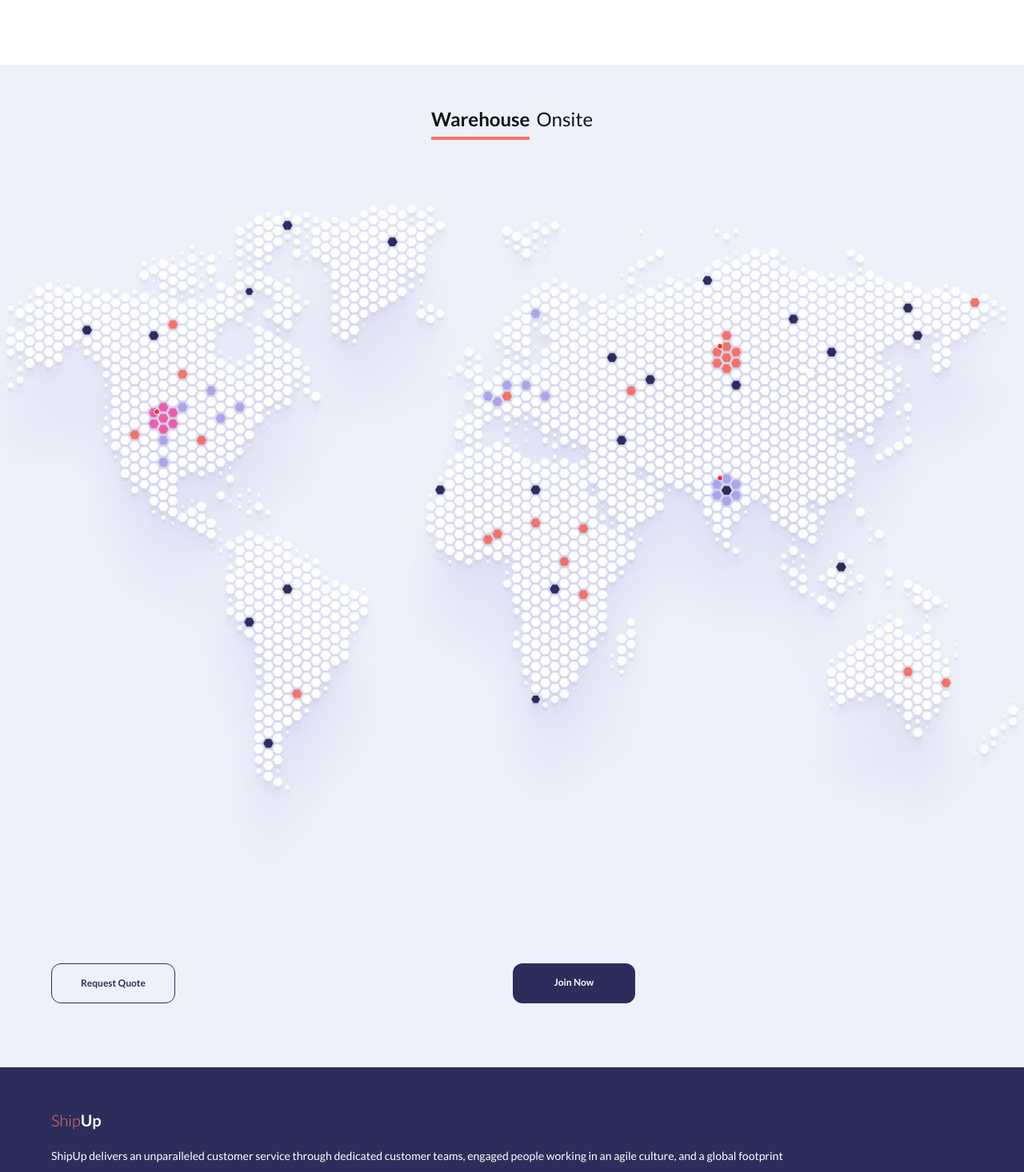
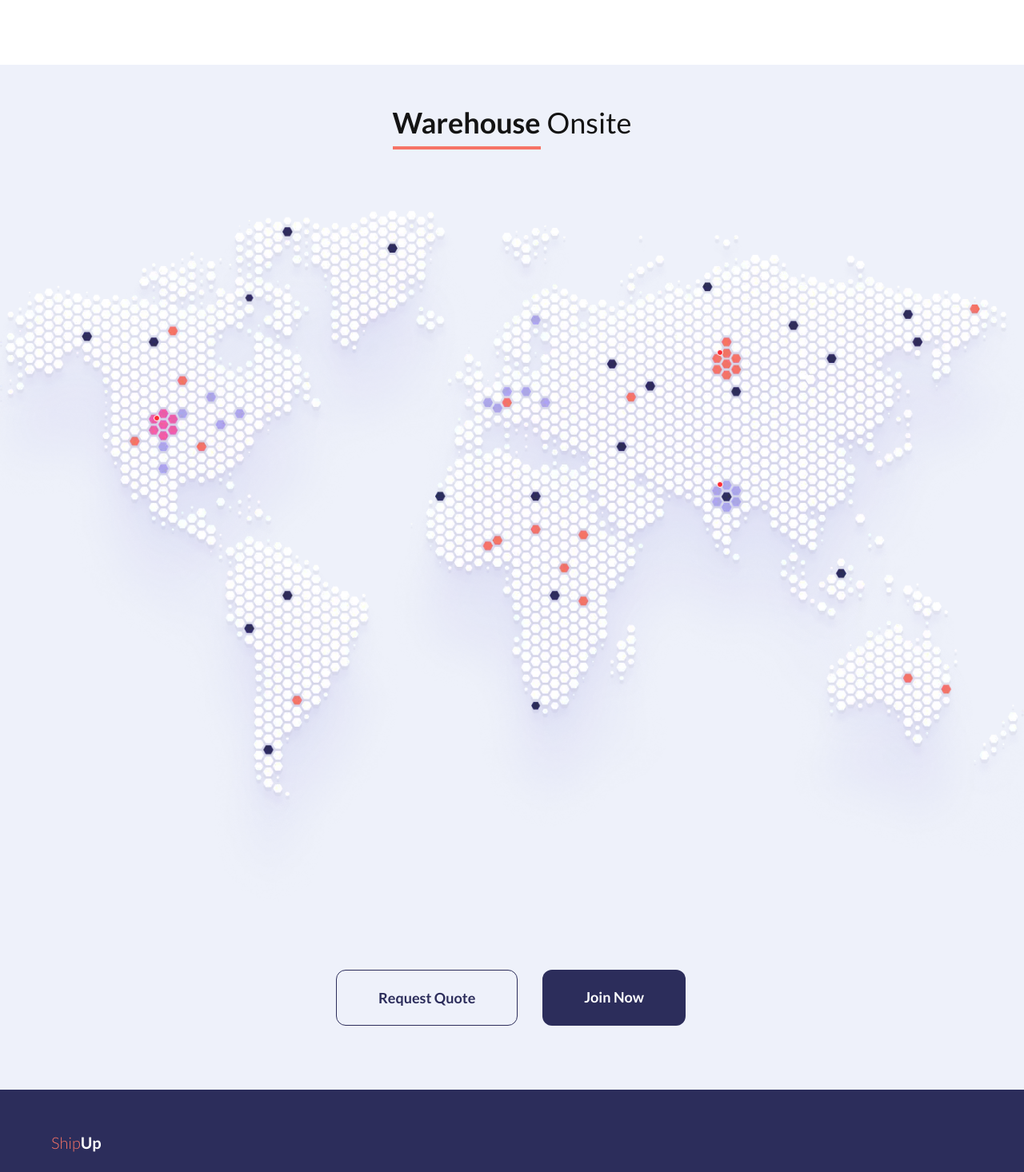
Before and after one commit to annaeugeniyevna/shipup-on-React, a React (Vite) app: page / in a window 1280 px wide. Shown: the part 4340-5806 px from the top of the page at 80% size. Built offline with nearby package versions, Linux system fonts and the light colour scheme.

Commit message:
feat: add responsive styles for warehouse section

```diff
--- a/src/components/Warehouse.jsx
+++ b/src/components/Warehouse.jsx
@@ -18,8 +18,8 @@ const Warehouse = () => {
     return (
         <section className="bg-map-area pt-13 pb-20">
             <div className="max-w-[1440px] mx-auto px-[5%]">
-                <h2 className="font-sans font-regular text-2xl text-black text-center mb-20">
-                        <span className="font-sans font-bold text-2xl text-black mr-2 border-b-4 border-secondary pb-2">
+                <h2 className="font-sans font-regular text-2xl text-black text-center mb-20 md:text-4xl">
+                        <span className="font-sans font-bold text-2xl text-black mr-2 border-b-4 border-secondary pb-2 md:text-4xl">
                             Warehouse
                         </span>
                         Onsite
@@ -44,7 +44,7 @@ const Warehouse = () => {
                         }}>
 
                             <div className="relative flex items-center justify-center">
-                                <div className="absolute w-4 h-4 bg-red-500 rounded-full animate-ping opacity-40">
+                                <div className="absolute w-4 h-4 bg-red-500 rounded-full animate-ping opacity-40 md:w-7 md:h-7">
                                 </div>
                                 <div className="relative w-2 h-2 bg-red-500 rounded-full border border-white"></div>
                             </div>
@@ -68,18 +68,21 @@ const Warehouse = () => {
                     ))}
                 </div>
                     <div className="max-w-[1440px] mx-auto px-[5%]">
-                        <div className="flex flex-row justify-between mx-auto mt-10">
+                        <div className="flex flex-row justify-between mx-auto mt-10 md:max-w-[440px]
+                        md:gap-7">
                             <a href="/"
                             className="font-sans font-bold text-xs text-primary text-center
                             py-4 px-9
                             border border-primary
-                            rounded-xl">Request Quote</a>
+                            rounded-xl
+                            md:text-lg md:py-5 md:px-13">Request Quote</a>
                             <a
                             className="font-sans font-bold text-xs text-white text-center bg-primary
                             w-fit
                             py-4 px-13
                             mx-auto
-                            rounded-xl">Join Now</a>
+                            rounded-xl
+                            md:text-lg md:py-5 md:px-13">Join Now</a>
                         </div>
                     </div>
         </section>
```
